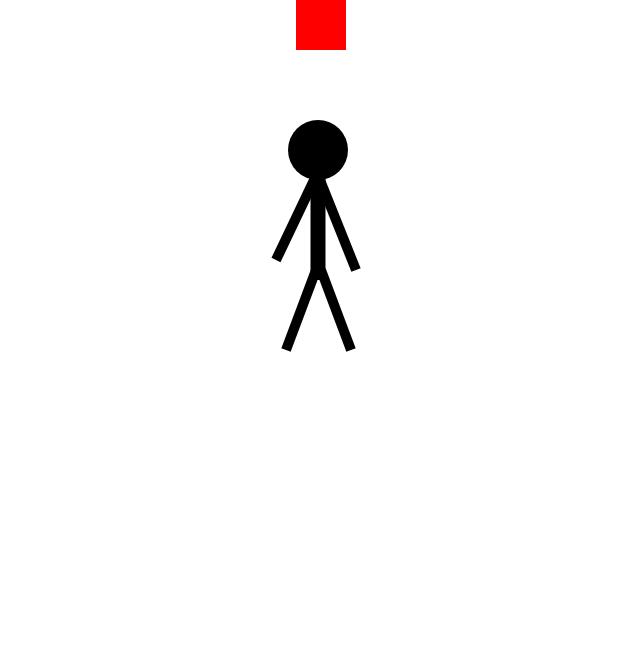
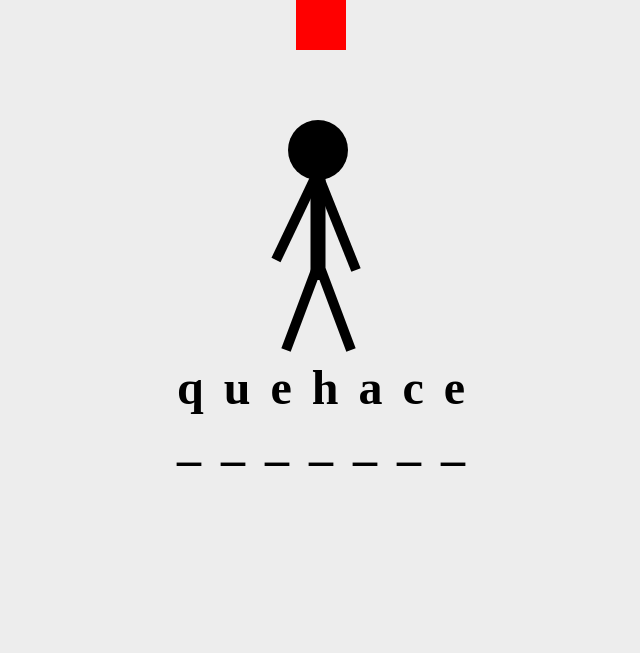
Before and after one commit to Edumr93/juego-ahorcado, a plain HTML site: page index.html in a window 1280 px wide. Shown: the whole page, without its empty margins (319-959 px from the left). Drawn offline with Linux system fonts and the light colour scheme.

Commit message:
JUEGO AHORCADO

```diff
--- a/index.css
+++ b/index.css
@@ -7,10 +7,31 @@ body{
     display: flex;
     flex-direction: column;
     align-items: center;
+    background-color: rgb(237, 237, 237);
 }
+
+
 
 .cabecera{
     height: 50px;
     width: 50px;
     background-color: red;
 }
+#letrasCaja a{
+    font-weight: bold;
+    font-size: 3em;
+    margin: 10px;
+}
+
+#guionesCaja a{
+    font-weight: bold;
+    font-size: 3em;
+    margin-right:  10px;
+    margin-left: 10px;
+    margin-top: 0;
+    margin-bottom: 0;
+    padding: 0;
+    height: 0.5px;
+    width: 0.5px;
+
+}
--- a/index.html
+++ b/index.html
@@ -10,9 +10,17 @@
 <body>
     <div class="cabecera"><h1 id="prueba"></h1></div>
 
-        <canvas width="370" height="600"></canvas>
+    <canvas width="370" height="310"></canvas>
 
+    <section>
+        <div id="letrasCaja">
 
+        </div>
+
+        <div id="guionesCaja">
+
+        </div>
+    </section>
     <script src="index.js"></script>
 </body>
 
--- a/index.js
+++ b/index.js
@@ -2,9 +2,6 @@ const area = document.querySelector("canvas").getContext("2d");
 
 area.lineWidth = 10;
 area.strokeStyle = "#000000";
-
-let palabra = "hola";
-
 
 // cabeza
 area.beginPath();
@@ -14,7 +11,6 @@ area.arc(182,100,30,0,2*Math.PI);
 area.fill();
 area.closePath();
 
-
 // tronco cuerpo
 area.beginPath();
 area.lineWidth = 15
@@ -22,7 +18,6 @@ area.moveTo(182, 100);
 area.lineTo(182, 230);
 area.stroke();
 area.closePath();
-
 
 //brazo derecho
 area.beginPath();
@@ -39,7 +34,6 @@ area.moveTo(215, 300);
 area.lineTo(185, 220);
 area.stroke();
 area.closePath();
-
 
 // brazo izquierdo
 area.beginPath();
@@ -58,9 +52,32 @@ area.stroke();
 area.closePath();
 
 
+//LOGICA DEL JUEGO
+
+let palabra = "quehace";
 
 
+for(let i = 0; i < palabra.length; i++){
+    letras(palabra.substring(i,i+1));
+    guiones();
+}
 
+function letras(letra){
+    let etiqueta = document.createElement("a");
+    let contenido = document.createTextNode(letra);
+
+    etiqueta.appendChild(contenido);
+
+    const cajaLetras = document.getElementById("letrasCaja").appendChild(etiqueta);
+
+}
+function guiones(){
+    let etiqueta = document.createElement("a");
+    let contenido = document.createTextNode("_");
+    etiqueta.appendChild(contenido);
+    let cajaGuiones = document.getElementById("guionesCaja").appendChild(etiqueta);
+
+}
 
 
 //lineas letras
```
